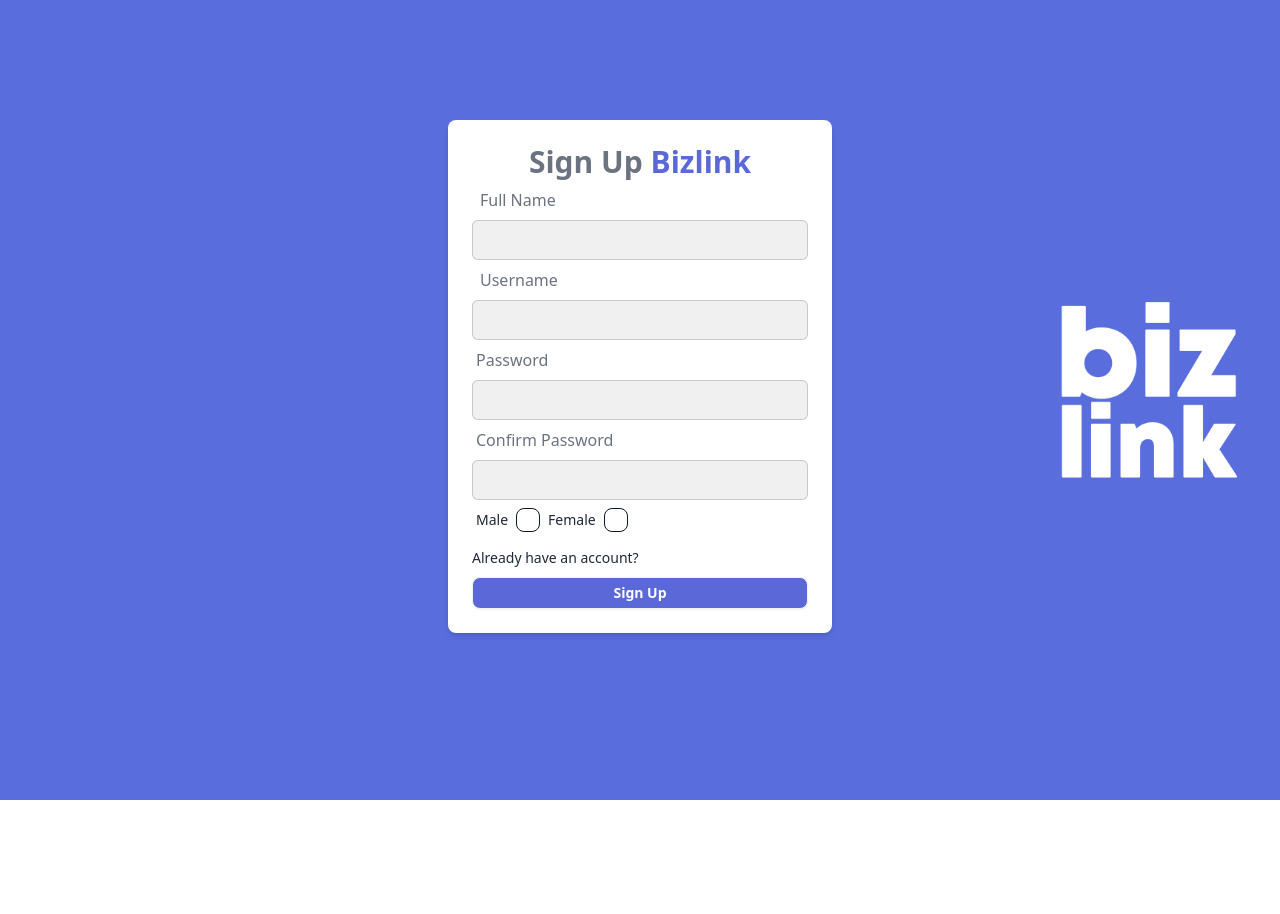
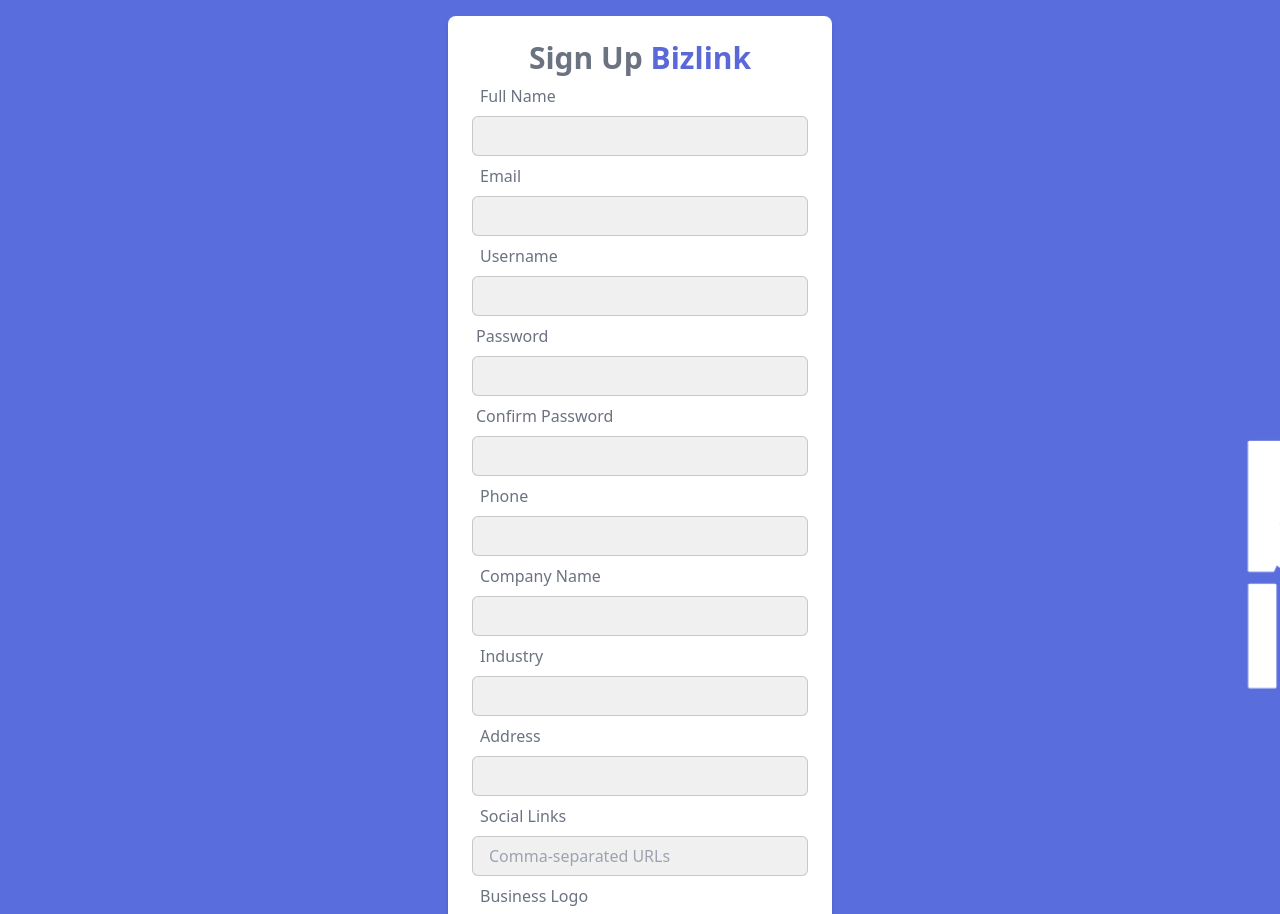
Before and after one commit to AidenRIreland/Bizzlink, a React (Vite) app in the folder frontend/: page /signup in a window 1280 px wide. Shown: the top 914 px of the page. Before the commit the page ends 800 px from the top, so only its background shows below. Built offline with nearby package versions, Linux system fonts and the light colour scheme.

Commit message:
Added email and additional fields to signup functionality

```diff
--- a/frontend/src/hooks/useSignup.js
+++ b/frontend/src/hooks/useSignup.js
@@ -6,16 +6,45 @@
 	const [loading, setLoading] = useState(false);
 	const { setAuthUser } = useAuthContext();
 
-	const signup = async ({ fullName, username, password, confirmPassword, gender }) => {
-		const success = handleInputErrors({ fullName, username, password, confirmPassword, gender });
-		if (!success) return;
+	const signup = async ({   fullName,
+        username,
+        password,
+        confirmPassword,
+        email,
+        phone,
+        companyName,
+        industry,
+        address,
+        socialLinks,
+        businessLogo,
+        gender, }) => {
+		  // Handle input validation if needed
+		  if (!fullName || !username || !email || !password || !confirmPassword) {
+            toast.error("Please fill in all required fields.");
+            return false;
+        }
+        if (password !== confirmPassword) {
+            toast.error("Passwords do not match.");
+            return false;
+        }
 
 		setLoading(true);
 		try {
 			const res = await fetch("/api/auth/signup", {
 				method: "POST",
 				headers: { "Content-Type": "application/json" },
-				body: JSON.stringify({ fullName, username, password, confirmPassword, gender }),
+				body: JSON.stringify({  fullName,
+                    username,
+                    password,
+                    confirmPassword,
+                    email,
+                    phone,
+                    companyName,
+                    industry,
+                    address,
+                    socialLinks,
+                    businessLogo,
+                    gender, }),
 			});
 
 			const data = await res.json();
@@ -26,6 +55,21 @@
 			setAuthUser(data);
 		} catch (error) {
 			toast.error(error.message);
+			console.log("Inputs sent to signup:", {
+				fullName,
+				username,
+				password,
+				confirmPassword,
+				email,
+				phone,
+				companyName,
+				industry,
+				address,
+				socialLinks,
+				businessLogo,
+				gender,
+			});
+
 		} finally {
 			setLoading(false);
 		}
--- a/frontend/src/pages/signup/SignUp.jsx
+++ b/frontend/src/pages/signup/SignUp.jsx
@@ -9,6 +9,13 @@
 		username: "",
 		password: "",
 		confirmPassword: "",
+		email: "",
+		phone: "",
+		companyName: "",
+		industry: "",
+		address: "",
+		socialLinks: "",
+		businessLogo: "",
 		gender: "",
 	});
 
@@ -20,78 +27,174 @@
 
 	const handleSubmit = async (e) => {
 		e.preventDefault();
+		console.log("Inputs sent to signup:", inputs);
 		await signup(inputs);
 	};
 
+
 	return (
-		<div className='flex flex-col items-center justify-center min-w-96 mx-auto'>
-			<div className='w-full p-6 rounded-lg shadow-md bg-white'>
-				<h1 className='text-3xl font-semibold text-center text-gray-500'>
-					Sign Up <span className='text-[#5A68D8]'>Bizlink</span> {/* Updated color for Bizlink */}
+		<div className="flex flex-col items-center justify-center min-w-96 mx-auto">
+			<div className="w-full p-6 rounded-lg shadow-md bg-white">
+				<h1 className="text-3xl font-semibold text-center text-gray-500">
+					Sign Up <span className="text-[#5A68D8]">Bizlink</span>
 				</h1>
 
 				<form onSubmit={handleSubmit}>
+					{/* Full Name */}
 					<div>
-						<label className='label p-2'>
-							<span className='text-base label-text text-gray-500'>Full Name</span>
+						<label className="label p-2">
+							<span className="text-base label-text text-gray-500">Full Name</span>
 						</label>
 						<input
-							type='text'
-
-							className='w-full input input-bordered h-10 bg-[#f0f0f0] text-gray-500 rounded-md'
+							type="text"
+							className="w-full input input-bordered h-10 bg-[#f0f0f0] text-gray-500 rounded-md"
 							value={inputs.fullName}
 							onChange={(e) => setInputs({ ...inputs, fullName: e.target.value })}
 						/>
 					</div>
 
+					{/* Email */}
 					<div>
-						<label className='label p-2'>
-							<span className='text-base label-text text-gray-500'>Username</span>
+						<label className="label p-2">
+							<span className="text-base label-text text-gray-500">Email</span>
 						</label>
 						<input
-							type='text'
+							type="email"
+							className="w-full input input-bordered h-10 bg-[#f0f0f0] text-gray-500 rounded-md"
+							value={inputs.email}
+							onChange={(e) => setInputs({ ...inputs, email: e.target.value })}
+						/>
+					</div>
 
-							className='w-full input input-bordered h-10 bg-[#f0f0f0] text-gray-500 rounded-md'
+					{/* Username */}
+					<div>
+						<label className="label p-2">
+							<span className="text-base label-text text-gray-500">Username</span>
+						</label>
+						<input
+							type="text"
+							className="w-full input input-bordered h-10 bg-[#f0f0f0] text-gray-500 rounded-md"
 							value={inputs.username}
 							onChange={(e) => setInputs({ ...inputs, username: e.target.value })}
 						/>
 					</div>
 
+					{/* Password */}
 					<div>
-						<label className='label'>
-							<span className='text-base label-text text-gray-500'>Password</span>
+						<label className="label">
+							<span className="text-base label-text text-gray-500">Password</span>
 						</label>
 						<input
-							type='password'
-							placeholder=''
-							className='w-full input input-bordered h-10 bg-[#f0f0f0] text-gray-500 rounded-md'
+							type="password"
+							className="w-full input input-bordered h-10 bg-[#f0f0f0] text-gray-500 rounded-md"
 							value={inputs.password}
 							onChange={(e) => setInputs({ ...inputs, password: e.target.value })}
 						/>
 					</div>
 
+					{/* Confirm Password */}
 					<div>
-						<label className='label'>
-							<span className='text-base label-text text-gray-500'>Confirm Password</span>
+						<label className="label">
+							<span className="text-base label-text text-gray-500">Confirm Password</span>
 						</label>
 						<input
-							type='password'
-							placeholder=''
-							className='w-full input input-bordered h-10 bg-[#f0f0f0] text-gray-500 rounded-md'
+							type="password"
+							className="w-full input input-bordered h-10 bg-[#f0f0f0] text-gray-500 rounded-md"
 							value={inputs.confirmPassword}
 							onChange={(e) => setInputs({ ...inputs, confirmPassword: e.target.value })}
 						/>
 					</div>
 
+					{/* Phone */}
+					<div>
+						<label className="label p-2">
+							<span className="text-base label-text text-gray-500">Phone</span>
+						</label>
+						<input
+							type="text"
+							className="w-full input input-bordered h-10 bg-[#f0f0f0] text-gray-500 rounded-md"
+							value={inputs.phone}
+							onChange={(e) => setInputs({ ...inputs, phone: e.target.value })}
+						/>
+					</div>
+
+					{/* Company Name */}
+					<div>
+						<label className="label p-2">
+							<span className="text-base label-text text-gray-500">Company Name</span>
+						</label>
+						<input
+							type="text"
+							className="w-full input input-bordered h-10 bg-[#f0f0f0] text-gray-500 rounded-md"
+							value={inputs.companyName}
+							onChange={(e) => setInputs({ ...inputs, companyName: e.target.value })}
+						/>
+					</div>
+
+					{/* Industry */}
+					<div>
+						<label className="label p-2">
+							<span className="text-base label-text text-gray-500">Industry</span>
+						</label>
+						<input
+							type="text"
+							className="w-full input input-bordered h-10 bg-[#f0f0f0] text-gray-500 rounded-md"
+							value={inputs.industry}
+							onChange={(e) => setInputs({ ...inputs, industry: e.target.value })}
+						/>
+					</div>
+
+					{/* Address */}
+					<div>
+						<label className="label p-2">
+							<span className="text-base label-text text-gray-500">Address</span>
+						</label>
+						<input
+							type="text"
+							className="w-full input input-bordered h-10 bg-[#f0f0f0] text-gray-500 rounded-md"
+							value={inputs.address}
+							onChange={(e) => setInputs({ ...inputs, address: e.target.value })}
+						/>
+					</div>
+
+					{/* Social Links */}
+					<div>
+						<label className="label p-2">
+							<span className="text-base label-text text-gray-500">Social Links</span>
+						</label>
+						<input
+							type="text"
+							placeholder="Comma-separated URLs"
+							className="w-full input input-bordered h-10 bg-[#f0f0f0] text-gray-500 rounded-md"
+							value={inputs.socialLinks}
+							onChange={(e) => setInputs({ ...inputs, socialLinks: e.target.value })}
+						/>
+					</div>
+
+					{/* Business Logo */}
+					<div>
+						<label className="label p-2">
+							<span className="text-base label-text text-gray-500">Business Logo</span>
+						</label>
+						<input
+							type="text"
+							placeholder="URL to business logo"
+							className="w-full input input-bordered h-10 bg-[#f0f0f0] text-gray-500 rounded-md"
+							value={inputs.businessLogo}
+							onChange={(e) => setInputs({ ...inputs, businessLogo: e.target.value })}
+						/>
+					</div>
+
+					{/* Gender */}
 					<GenderCheckbox onCheckboxChange={handleCheckboxChange} selectedGender={inputs.gender} />
 
-					<Link to={"/login"} className='text-sm hover:underline hover:text-blue-600 mt-2 inline-block'>
+					<Link to={"/login"} className="text-sm hover:underline hover:text-blue-600 mt-2 inline-block">
 						Already have an account?
 					</Link>
 
 					<div>
-						<button className='btn btn-block btn-sm mt-2 bg-[#5A68D8] text-white' disabled={loading}>
-							{loading ? <span className='loading loading-spinner'></span> : "Sign Up"}
+						<button className="btn btn-block btn-sm mt-2 bg-[#5A68D8] text-white" disabled={loading}>
+							{loading ? <span className="loading loading-spinner"></span> : "Sign Up"}
 						</button>
 					</div>
 				</form>
```
Also changed, not shown: 2 other files (tests, documents, lock files or other folders).
